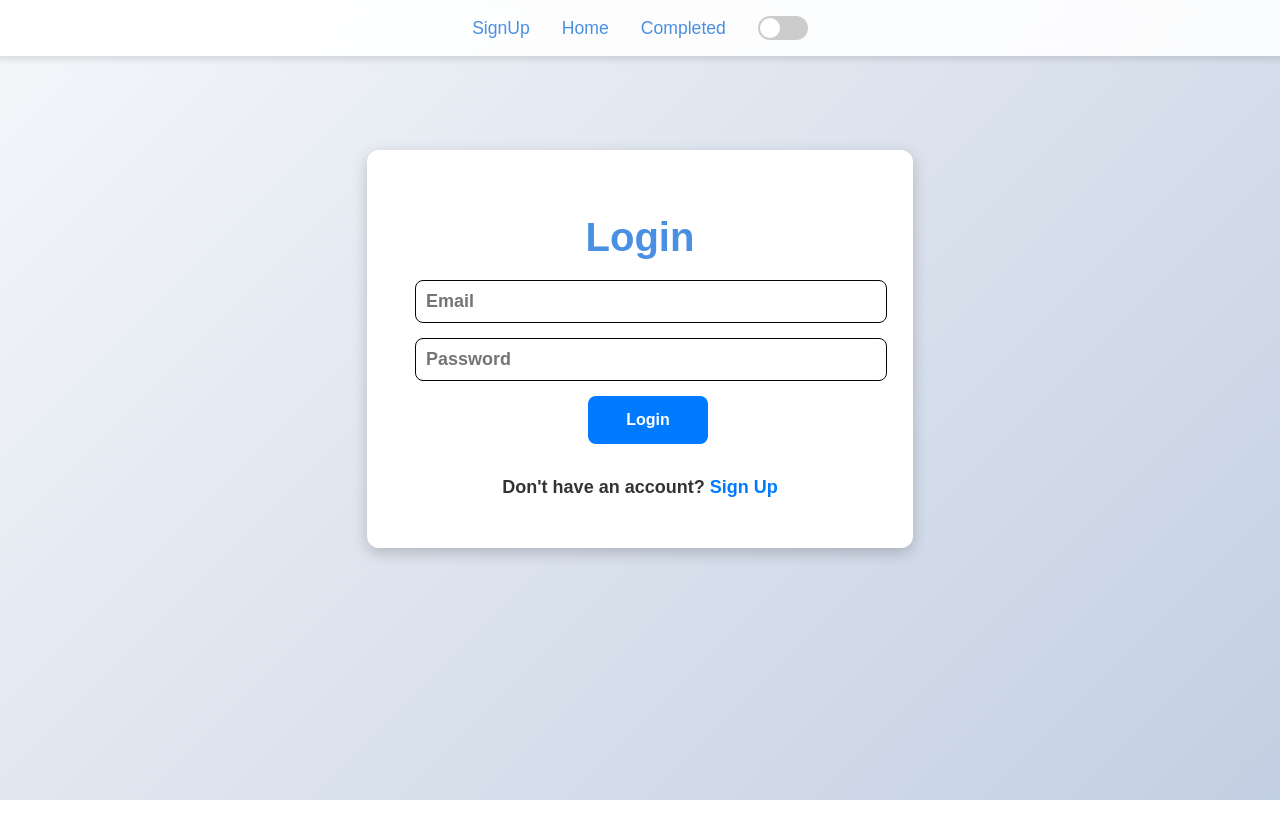
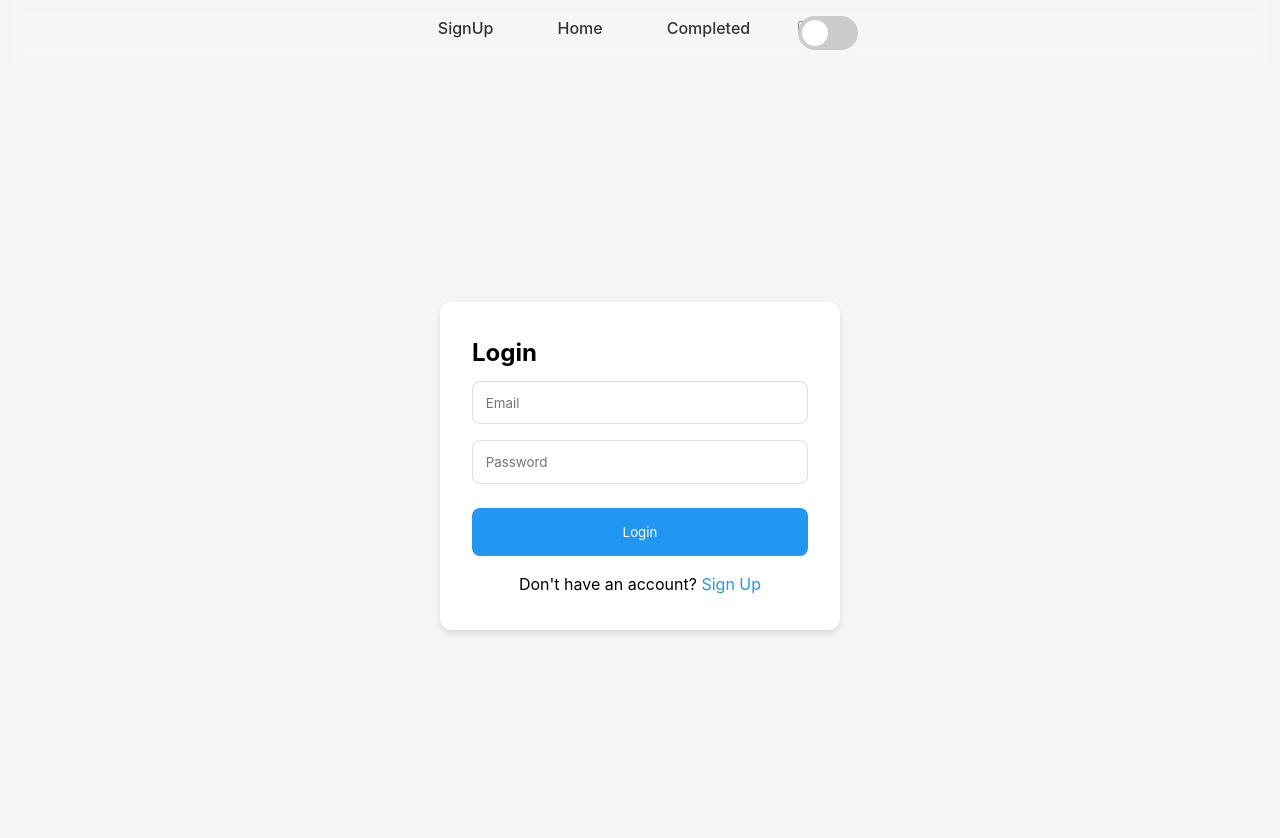
Before and after one commit to NandaKishor03/ToDo_MERN_Stack, a React (Vite) app in the folder todolist/: page /login in a window 1280 px wide. Shown: the top 838 px of the page. Before the commit the page ends 800 px from the top, so only its background shows below. Built offline with nearby package versions, Linux system fonts and the light colour scheme.

Commit message:
Complete UI Changes
Complete UI Changes

```diff
--- a/todolist/src/App.css
+++ b/todolist/src/App.css
@@ -1,4 +1,4 @@
-body {
+/* body {
   font-family: 'Poppins', sans-serif;
   background: linear-gradient(135deg, #f5f7fa, #c3cfe2);
   color: #333;
@@ -190,7 +190,6 @@ input:checked + .slider:before {
   margin: 2rem auto;
 }
 
-/* Animations */
 @keyframes fadeIn {
   from {
     opacity: 0;
@@ -200,4 +199,100 @@ input:checked + .slider:before {
     opacity: 1;
     transform: translateY(0);
   }
+} */
+
+
+
+
+
+
+
+
+/* App.css */
+.app {
+  min-height: 100vh;
 }
+
+.nav {
+  background: rgba(255, 255, 255, 0.1);
+  padding: 1rem;
+  backdrop-filter: blur(10px);
+  position: sticky;
+  top: 0;
+  z-index: 100;
+}
+
+.nav-list {
+  display: flex;
+  justify-content: center;
+  gap: 2rem;
+  padding: 0;
+  margin: 0;
+  list-style: none;
+}
+
+.nav-link {
+  color: #333;
+  text-decoration: none;
+  font-weight: 500;
+  padding: 0.5rem 1rem;
+  border-radius: 4px;
+  transition: background 0.3s ease;
+}
+
+.nav-link:hover {
+  background: rgba(0, 0, 0, 0.1);
+}
+
+/* Dark Mode Toggle */
+.switch {
+  position: relative;
+  display: inline-block;
+  width: 60px;
+  height: 34px;
+}
+
+.slider {
+  position: absolute;
+  cursor: pointer;
+  top: 0;
+  left: 0;
+  right: 0;
+  bottom: 0;
+  background-color: #ccc;
+  transition: 0.4s;
+  border-radius: 34px;
+}
+
+.slider:before {
+  position: absolute;
+  content: "";
+  height: 26px;
+  width: 26px;
+  left: 4px;
+  bottom: 4px;
+  background-color: white;
+  transition: 0.4s;
+  border-radius: 50%;
+}
+
+input:checked + .slider {
+  background-color: #2196f3;
+}
+
+input:checked + .slider:before {
+  transform: translateX(26px);
+}
+
+/* Mobile Responsiveness */
+@media (max-width: 768px) {
+  .nav-list {
+    flex-direction: column;
+    align-items: center;
+    gap: 1rem;
+  }
+
+  .toggle-container {
+    margin-top: 1rem;
+  }
+}
--- /dev/null
+++ b/todolist/src/components/Create.css
@@ -0,0 +1,60 @@
+/* Create.css */
+.task-container2 {
+  display: flex;
+  gap: 1rem;
+  flex-wrap: wrap;
+  margin: 2rem 0;
+}
+
+.task-input {
+  flex: 1;
+  padding: 0.8rem;
+  border: 1px solid #ddd;
+  border-radius: 8px;
+  min-width: 250px;
+}
+
+.add-button {
+  padding: 0.8rem 2rem;
+  background: #2196f3;
+  color: white;
+  border: none;
+  border-radius: 8px;
+  cursor: pointer;
+  transition: background 0.3s ease;
+}
+
+.add-button:hover {
+  background: #1976d2;
+}
+
+/* Date Picker */
+.due-date-container {
+  position: relative;
+  display: flex;
+  align-items: center;
+}
+
+.date-input {
+  padding: 0.8rem;
+  border: 1px solid #ddd;
+  border-radius: 8px;
+  width: 150px;
+}
+
+.icon {
+  position: absolute;
+  right: 10px;
+  color: #666;
+}
+
+@media (max-width: 768px) {
+  .task-container2 {
+    flex-direction: column;
+  }
+
+  .task-input,
+  .date-input {
+    width: 100%;
+  }
+}
--- a/todolist/src/components/Create.jsx
+++ b/todolist/src/components/Create.jsx
@@ -1,6 +1,7 @@
 import React, { useState } from "react";
 import axios from "axios";
 import DueDate from "./DueDate";
+import "./Create.css";
 
 function Create({ setTodos }) {
   const [task, setTask] = useState("");
--- a/todolist/src/components/History.css
+++ b/todolist/src/components/History.css
@@ -1,4 +1,4 @@
-.history-container {
+/* .history-container {
   padding: 0 20px;
   margin-top: 0;
 }
@@ -96,7 +96,7 @@
   background-color: rgba(255, 255, 255, 0.1);
 }
 
-/* RESPONSIVE STYLING */
+
 @media (max-width: 576px) {
   .app {
     width: 100%;
@@ -142,4 +142,49 @@
   .history-item::before {
     left: 12px;
   }
+} */
+
+
+
+
+
+
+
+
+
+/* History.css */
+.history-container {
+  max-width: 1200px;
+  margin: 0 auto;
+  padding: 2rem;
 }
+
+.history-title {
+  text-align: center;
+  margin-bottom: 2rem;
+}
+
+.history-list {
+  display: grid;
+  gap: 1rem;
+}
+
+.history-item {
+  padding: 1rem;
+  background: white;
+  border-radius: 8px;
+  box-shadow: 0 2px 4px rgba(0, 0, 0, 0.1);
+}
+
+.history-loading,
+.history-empty {
+  text-align: center;
+  color: #666;
+  padding: 2rem;
+}
+
+@media (max-width: 768px) {
+  .history-container {
+    padding: 1rem;
+  }
+}
--- a/todolist/src/components/Home.css
+++ b/todolist/src/components/Home.css
@@ -1,4 +1,4 @@
-body {
+/* body {
   font-family: 'Poppins', sans-serif;
   background: linear-gradient(135deg, #f5f7fa, #c3cfe2);
   color: #333;
@@ -13,7 +13,6 @@ body {
   box-shadow: 0 8px 32px rgba(0, 0, 0, 0.1);
   padding: 2rem;
   width: 50%;
-  /* margin: 2rem auto;  */
   margin-top: 10px;
   animation: fadeIn 0.5s ease-in-out;
   background-color: black;
@@ -254,3 +253,109 @@ h2 {
 .icon:hover {
   color: #6a82fb;
 }
+ */
+
+
+
+
+
+
+
+
+
+
+
+/* Home.css */
+.container {
+  max-width: 1200px;
+  margin: 0 auto;
+  padding: 2rem;
+}
+
+.category-nav {
+  display: flex;
+  gap: 1rem;
+  margin: 2rem 0;
+  flex-wrap: wrap;
+}
+
+.category-nav button {
+  padding: 0.8rem 1.5rem;
+  border: none;
+  border-radius: 8px;
+  background: #f0f0f0;
+  cursor: pointer;
+  transition: background 0.3s ease;
+}
+
+.category-nav button.active {
+  background: #2196f3;
+  color: white;
+}
+
+.task-container1 {
+  display: flex;
+  flex-direction: column;
+  gap: 1rem;
+}
+
+.task {
+  display: flex;
+  justify-content: space-between;
+  align-items: center;
+  padding: 1rem;
+  background: white;
+  border-radius: 8px;
+  box-shadow: 0 2px 4px rgba(0, 0, 0, 0.1);
+  animation: fadeIn 0.5s ease;
+}
+
+.task-new {
+  animation: highlight 1.5s ease;
+}
+
+.task-content {
+  display: flex;
+  align-items: center;
+  gap: 1rem;
+}
+
+.checkbox {
+  width: 20px;
+  height: 20px;
+  cursor: pointer;
+}
+
+.delete-icon {
+  background: none;
+  border: none;
+  cursor: pointer;
+  padding: 0.5rem;
+}
+
+.task-date {
+  font-size: 0.9rem;
+  color: #666;
+  margin-left: 1rem;
+}
+
+@keyframes highlight {
+  0% { background: #e3f2fd; }
+  100% { background: white; }
+}
+
+@media (max-width: 768px) {
+  .container {
+    padding: 1rem;
+  }
+
+  .category-nav button {
+    flex: 1 1 100%;
+  }
+
+  .task {
+    flex-direction: column;
+    align-items: flex-start;
+    gap: 1rem;
+  }
+}
--- a/todolist/src/components/Login.jsx
+++ b/todolist/src/components/Login.jsx
@@ -23,7 +23,7 @@ const Login = () => {
     e.preventDefault();
     const { email, password } = formData;
     axios
-      .post("https://todo-backend-uzg4.onrender.com/login", { email, password })
+      .post("http://localhost:5000/login", { email, password })
       .then((result) => {
         const user_id = result.data.user_id;
         console.log("Successfully Logged In", user_id);
--- a/todolist/src/components/SignUp.css
+++ b/todolist/src/components/SignUp.css
@@ -1,4 +1,4 @@
-.auth-container {
+/* .auth-container {
   display: flex;
   justify-content: center;
   align-items: center;
@@ -70,4 +70,67 @@
 
 .auth-text a:hover {
   text-decoration: underline;
+} */
+
+
+
+
+
+
+
+
+
+
+
+/* SignUp.css */
+.auth-container {
+  min-height: 100vh;
+  display: flex;
+  justify-content: center;
+  align-items: center;
+  padding: 2rem;
 }
+
+.auth-box {
+  background: white;
+  padding: 2rem;
+  border-radius: 12px;
+  box-shadow: 0 4px 6px rgba(0, 0, 0, 0.1);
+  width: 100%;
+  max-width: 400px;
+}
+
+.auth-input {
+  width: 100%;
+  padding: 0.8rem;
+  margin: 0.5rem 0;
+  border: 1px solid #ddd;
+  border-radius: 8px;
+}
+
+.auth-btn {
+  width: 100%;
+  padding: 1rem;
+  background: #2196f3;
+  color: white;
+  border: none;
+  border-radius: 8px;
+  cursor: pointer;
+  margin-top: 1rem;
+}
+
+.auth-text {
+  text-align: center;
+  margin-top: 1rem;
+}
+
+.auth-text a {
+  color: #2196f3;
+  text-decoration: none;
+}
+
+@media (max-width: 768px) {
+  .auth-container {
+    padding: 1rem;
+  }
+}
--- /dev/null
+++ b/todolist/src/index.css
@@ -0,0 +1,21 @@
+/* index.css */
+* {
+  margin: 0;
+  padding: 0;
+  box-sizing: border-box;
+  font-family: -apple-system, BlinkMacSystemFont, 'Segoe UI', Roboto, Oxygen, Ubuntu, Cantarell, sans-serif;
+}
+
+body {
+  background: #f5f5f5;
+  line-height: 1.6;
+}
+
+.gradient-theme {
+  background: linear-gradient(120deg, #1a1a1a, #2d2d2d);
+  color: white;
+}
+
+.gradient-theme .nav-link {
+  color: white;
+}
--- a/todolist/src/main.jsx
+++ b/todolist/src/main.jsx
@@ -2,6 +2,7 @@ import { StrictMode } from "react";
 import { createRoot } from "react-dom/client";
 import { BrowserRouter } from "react-router-dom";
 import App from "./App.jsx";
+import "./index.css";
 
 createRoot(document.getElementById("root")).render(
   <StrictMode>
```
